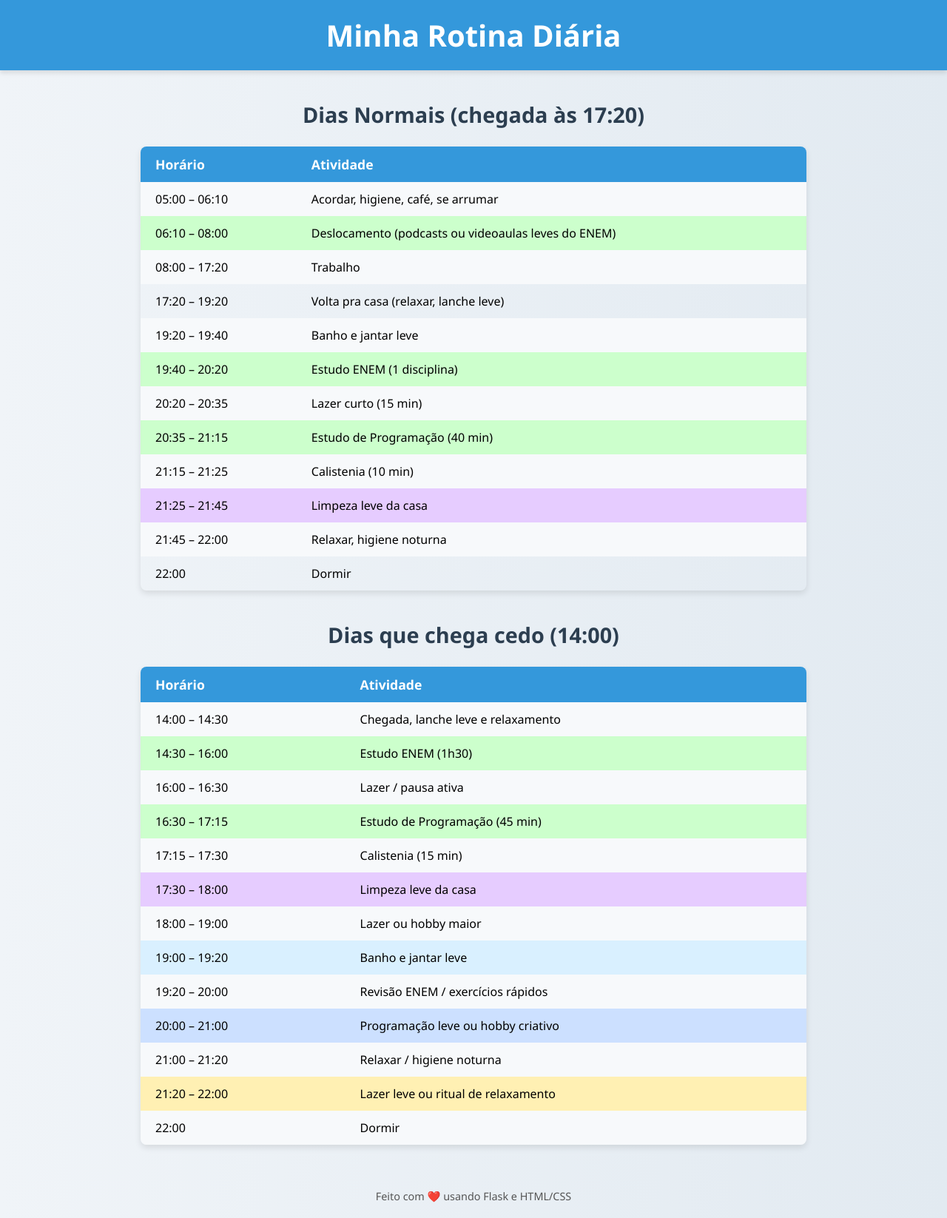
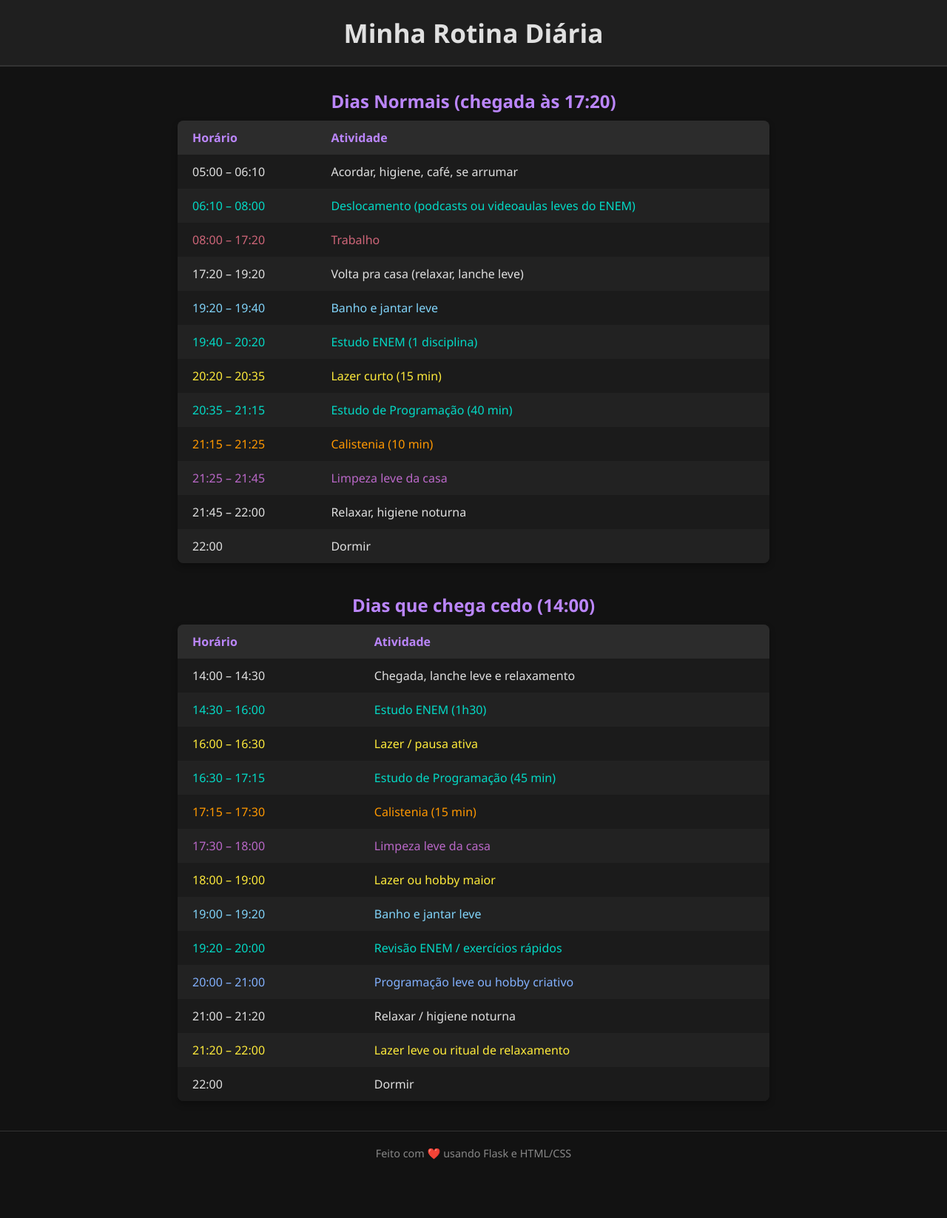
Before and after one commit to mugicristian-bit/rotinaflask161616, a Flask app: page / in a window 1280 px wide. Shown: the whole page at 74% size. After the commit the page ends 1567 px from the top, so only its background shows below. Run offline with Flask 3, Linux system fonts and the light colour scheme.

Commit message:
index.html

```diff
--- a/templates/index.html
+++ b/templates/index.html
@@ -4,40 +4,39 @@
     <meta charset="UTF-8">
     <title>Minha Rotina Diária</title>
     <style>
-        /* Estilo geral */
+        /* Estilo geral do tema escuro */
         body {
             font-family: 'Segoe UI', Tahoma, Geneva, Verdana, sans-serif;
-            background: linear-gradient(to right, #f0f4f8, #e2eaf1);
+            background-color: #121212;
+            color: #e0e0e0;
             margin: 0;
             padding: 0;
         }
 
         h1 {
             text-align: center;
-            color: #2c3e50;
             padding: 20px 0;
-            font-size: 2.5em;
-            background-color: #3498db;
-            color: #fff;
+            font-size: 2.2em;
+            background-color: #1f1f1f;
             margin: 0;
-            box-shadow: 0 4px 6px rgba(0,0,0,0.1);
+            border-bottom: 2px solid #333;
         }
 
         h2 {
-            color: #2c3e50;
-            margin-top: 40px;
             text-align: center;
-            font-size: 1.8em;
+            margin: 30px 0 10px 0;
+            color: #bb86fc;
         }
 
         table {
             width: 90%;
-            max-width: 900px;
-            margin: 20px auto 40px auto;
+            max-width: 800px;
+            margin: 0 auto 40px auto;
             border-collapse: collapse;
-            box-shadow: 0 4px 8px rgba(0,0,0,0.1);
+            background-color: #1e1e1e;
             border-radius: 8px;
             overflow: hidden;
+            box-shadow: 0 4px 8px rgba(0,0,0,0.3);
         }
 
         th, td {
@@ -46,34 +45,37 @@
         }
 
         th {
-            background-color: #3498db;
-            color: white;
-            font-size: 1.1em;
+            background-color: #2c2c2c;
+            color: #bb86fc;
         }
 
         tr:nth-child(even) td {
-            background-color: #f7f9fb;
+            background-color: #1b1b1b;
         }
 
-        /* Cores por tipo de atividade */
-        .trabalho { background-color: #ffcccc; }
-        .estudo { background-color: #ccffcc; }
-        .programacao { background-color: #cce0ff; }
-        .lazer { background-color: #fff0b3; }
-        .treino { background-color: #ffd9cc; }
-        .limpeza { background-color: #e6ccff; }
-        .banho { background-color: #d9f0ff; }
+        tr:nth-child(odd) td {
+            background-color: #222;
+        }
+
+        /* Cores leves por tipo de atividade */
+        .trabalho { color: #cf6679; }
+        .estudo { color: #03dac6; }
+        .programacao { color: #82b1ff; }
+        .lazer { color: #ffeb3b; }
+        .treino { color: #ff9800; }
+        .limpeza { color: #ba68c8; }
+        .banho { color: #81d4fa; }
 
         td {
             font-size: 1em;
         }
 
-        /* Rodapé */
         footer {
             text-align: center;
             padding: 20px 0;
-            color: #555;
             font-size: 0.9em;
+            color: #888;
+            border-top: 1px solid #333;
         }
     </style>
 </head>
```
